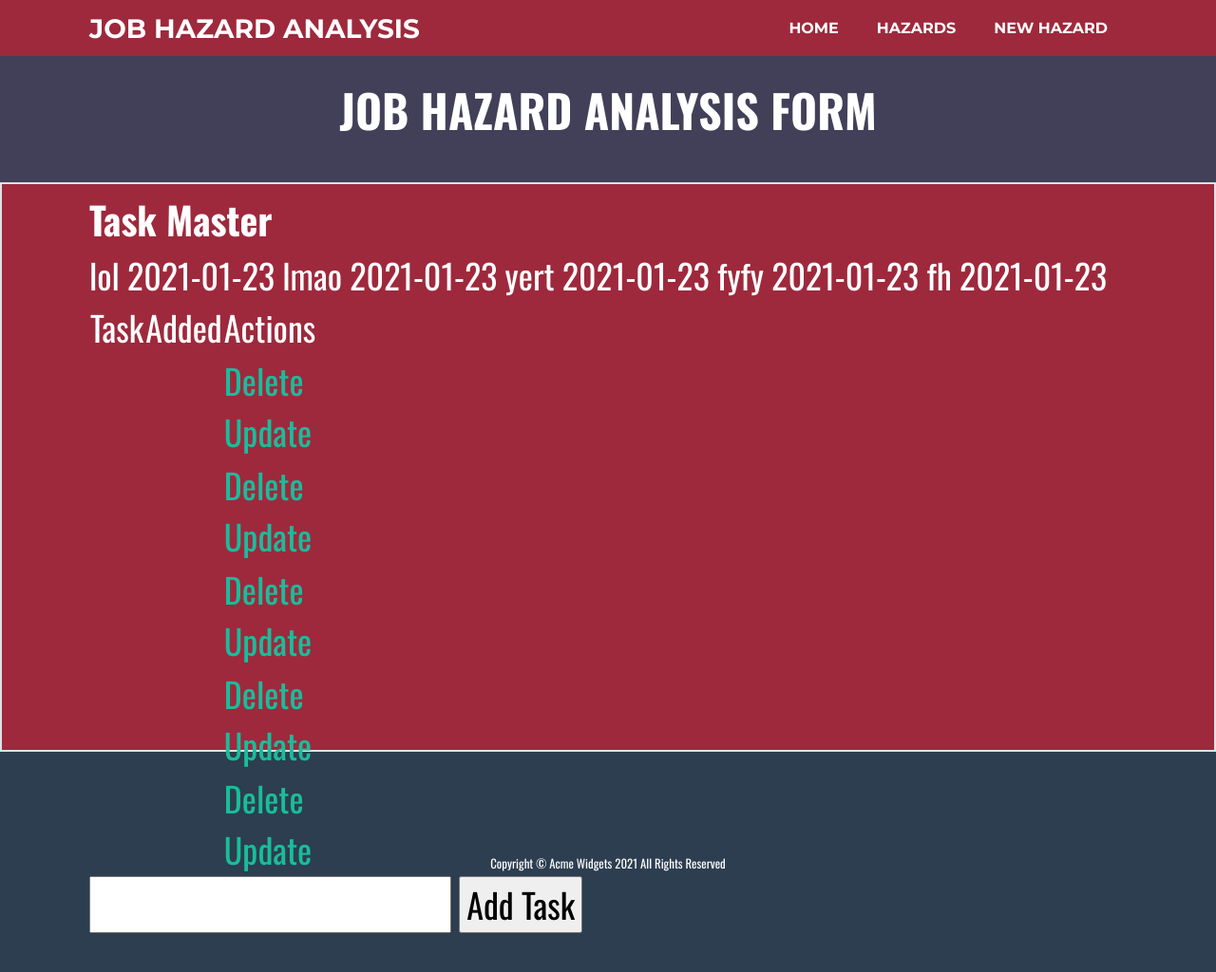
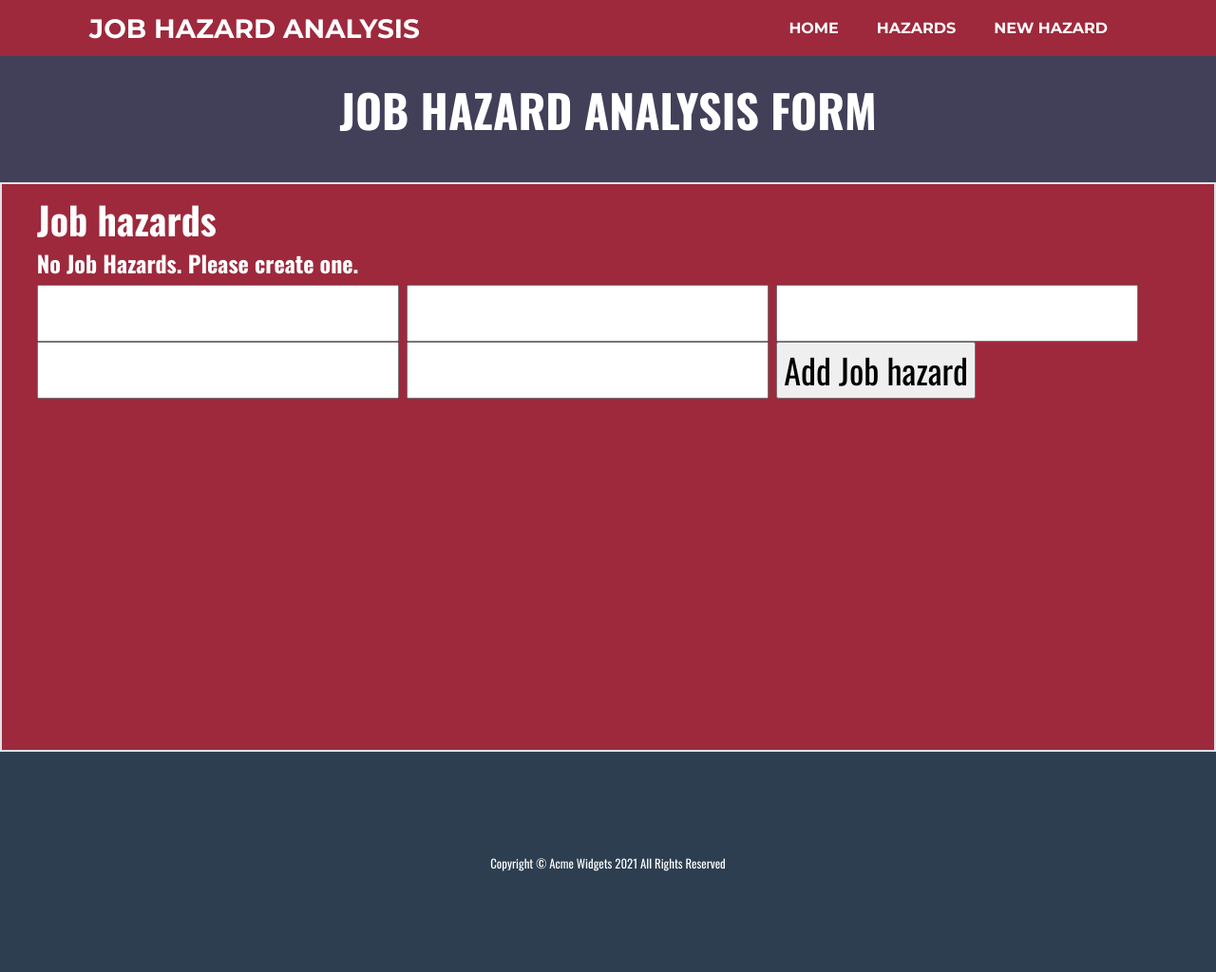
Before and after one commit to TElphee01/AcmeWidgets, a Flask app: page / in a window 1280 px wide. Shown: the whole page at 95% size. Run offline with Flask 2, Linux system fonts and the light colour scheme; data comes from the database, SQL or seed files in the repository; both versions use the stored data as it was after the commit; some libraries are stand-ins or nearby versions.

Commit message:
save word

```diff
--- a/app.py
+++ b/app.py
@@ -6,7 +6,7 @@ app = Flask(__name__)
 app.config['SQLALCHEMY_DATABASE_URI'] = 'sqlite:///jha.db'
 db = SQLAlchemy(app)
 
-class Todo(db.Model):
+class Todo(db.Model): #Delete when new DB is finished
     id = db.Column(db.Integer, primary_key=True)
     content = db.Column(db.String(200), nullable=False)
     completed = db.Column(db.Integer, default=0)
@@ -16,13 +16,31 @@ class Todo(db.Model):
         return '<Task %r>' % self.id
         #Function returns a string everytime a new element is created.(returns ID of that task)
 
+class Jha(db.Model): #replace nullable = false on last few fields
+    JHAid = db.Column(db.Integer, primary_key=True)
+    author = db.Column(db.String(50))
+    date_created = db.Column(db.DateTime, default=datetime.utcnow)
+    activityDescription = db.Column(db.String(200))
+    hazardDescription = db.Column(db.String(200))
+    hazardControl = db.Column(db.String(200))
+    steps = db.relationship('Step', backref='jha', lazy=True)
+
+    def __repr__(self):
+        return '<Jha %r>' % self.JHAid
+
+class Step(db.Model):
+    Stepid = db.Column(db.Integer, primary_key=True)
+    stepDescription = db.Column(db.String(200), nullable=False)
+    JHAid_id = db.Column(db.Integer, db.ForeignKey('jha.JHAid'),
+        nullable=False)
+
 @app.route('/home')# creates route to home page
 def home():
-        return render_template('home.html')
+    return render_template('home.html')
 
 @app.route('/newHazard')#Creates route to new hazard page (index.html)
 def newHazard():
-        return render_template('index.html')
+    return render_template('index.html')
 
 @app.route('/', methods=['POST', 'GET'])
 def index():
@@ -40,33 +58,48 @@ def index():
         tasks = Todo.query.order_by(Todo.date_created).all()
         return render_template('index.html', tasks=tasks)
 
+@app.route('/postJHA', methods=['POST', 'GET'])#route to post JHA
+def author():
+    if request.method =='POST':
+        jha_content = request.form['author']
+        new_jha = Jha(author=jha_content)
+
+        try:
+            db.session.add(new_jha)
+            db.session.commit()
+            return redirect('/postJHA')
+        except: # pylint: disable=bare-except
+            return "error adding Job Hazard Analysis"
+    else:
+        jha = Jha.query.order_by(Jha.date_created).all()
+        return render_template('index.html', jha=jha)
+
 @app.route('/delete/<int:id>')
 def delete(id):
-    task_to_delete = Todo.query.get_or_404(id)
+    JHA_to_delete = Jha.query.get_or_404(id)
 
     try:
-        db.session.delete(task_to_delete)
+        db.session.delete(JHA_to_delete)
         db.session.commit()
-        return redirect('/')
+        return redirect('/postJHA')
     except: # pylint: disable=bare-except
-        return "Problem deleting task."
+        return "Problem deleting Job Hazard Analysis."
 
 
 @app.route('/update/<int:id>', methods=['GET', 'POST'])
 def update(id):
-    task = Todo.query.get_or_404(id)
+    JHA_to_update = Jha.query.get_or_404(id)
 
     if request.method == 'POST':
-        task.content = request.form['content']
+        Jha.author = request.form['author']
         #This sends current tasks content to form of the update box
         try:
             db.session.commit()
-            return redirect('/')
+            return redirect('/postJHA')
         except: # pylint: disable=bare-except
-            return "Error updating task"
+            return "Error updating Job Hazard Analysis"
     else:
-        return render_template('update.html', task=task)
-
+        return render_template('update.html', jha=JHA_to_update)
 
 if __name__ =="__main__":
     app.run(debug=True)
--- a/templates/index.html
+++ b/templates/index.html
@@ -6,38 +6,49 @@
 
 
 {% block body %}
-    <h2 class="page-section-heading text-center text-uppercase text-white">Job Hazard Analysis Form</h2>
+    <h2 class="page-section-heading text-center text-uppercase text-white">Job Hazard Analysis Form </h2>
 {% endblock %}
 
 
 {% block body1 %}
-    <div class="container">
-        <h1>Task Master</h1>
-            {% if tasks|length < 1 %}
-                <h4>No tasks. Please create one. </h4>
+    <div class="container-fluid">
+        <h1>Job hazards</h1>
+            {% if jha|length < 1 %}
+                <h4>No Job Hazards. Please create one. </h4>
             {% else %}
         <table>
             <tr>
-                <td>Task</td>
-                <td>Added</td>
-                <td>Actions</td>
+
+                <td>Author </td>
+                <td>Date created </td>
+                <td>Activity Description</td>
+                <td>Hazard Description</td>
+                <td>Hazard Control</td>
             </tr>
-                {% for task in tasks %}
+                {% for jha in jha %}
             <tr>
-                <td></td> {{ task.content }}
-                <td></td> {{ task.date_created.date() }}
+                <td>{{ jha.author }}</td>
+                <td>{{ jha.date_created.date() }}</td>
+                <td>{{ jha.activityDescription }}</td>
+                <td>{{ jha.hazardDescription }}</td>
+                <td>{{ jha.hazardControl }}</td>
                 <td>
-                    <a href="/delete/{{task.id}}">Delete</a>
+                    <a href="/delete/{{jha.JHAid}}">Delete</a>
                     <br>
-                    <a href="/update/{{task.id}}">Update</a>
+                    <a href="/update/{{Jha.JHA_to_update}}">Update</a>
                 </td>
             </tr>
             {% endfor %}
         </table>
         {% endif %}
-        <form action="/" method="POST">
-            <input type="text" name="content" id="content">
-            <input type="submit" value="Add Task">
+        <form action="/postJHA" method="POST">
+            <input type="text" name="author" id="author">
+            <input type="text" name="dateCreated" id="date">
+            <input type="text" name="activityDescription" id="activity">
+            <input type="text" name="hazardDescription" id="hazard">
+            <input type="text" name="hazardControl" id="control">
+
+            <input type="submit" value="Add Job hazard">
         </form>
     </div>
 {% endblock %}
--- a/templates/update.html
+++ b/templates/update.html
@@ -13,11 +13,11 @@
 {% block body1 %}
 <h4 class="page-section-heading text-center text-white">Empty box</h4>
     <div class="container">
-        <h1>Update Task</h1>
+        <h1>Update Job Hazard Analysis form</h1>
 
         <div class="form">
-            <form action="/update/{{task.id}}" method="POST">
-                <input type="text" name="content" id="content" value="{{task.content}}">
+            <form action="/update/{{jha.JHA_to_update}}" method="POST">
+                <input type="text" name="author" id="author" value="{{jha.author}}">
                 <input type="submit" value="Update">
             </form>
         </div>
```
Also changed, not shown: jha.db.
